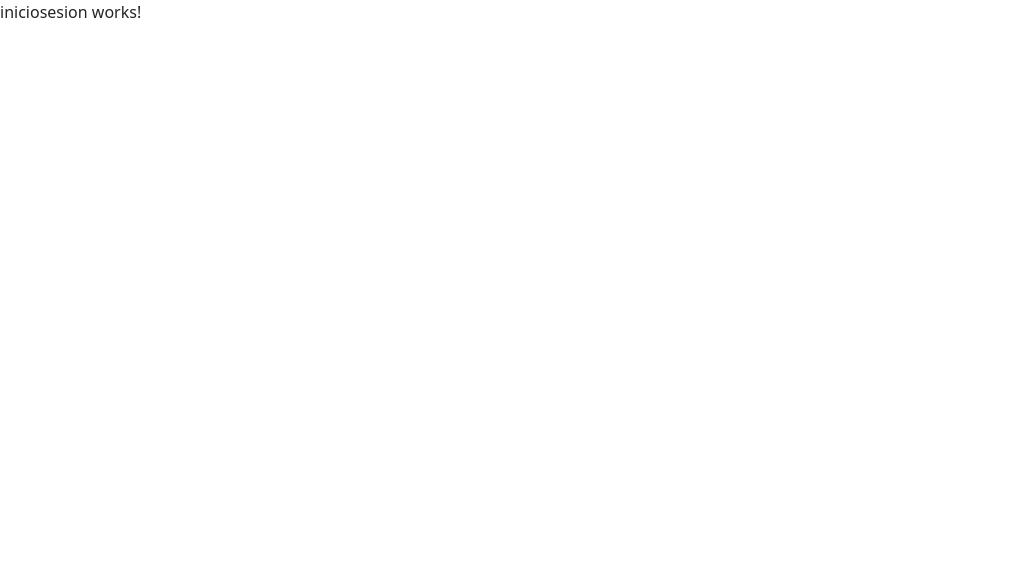
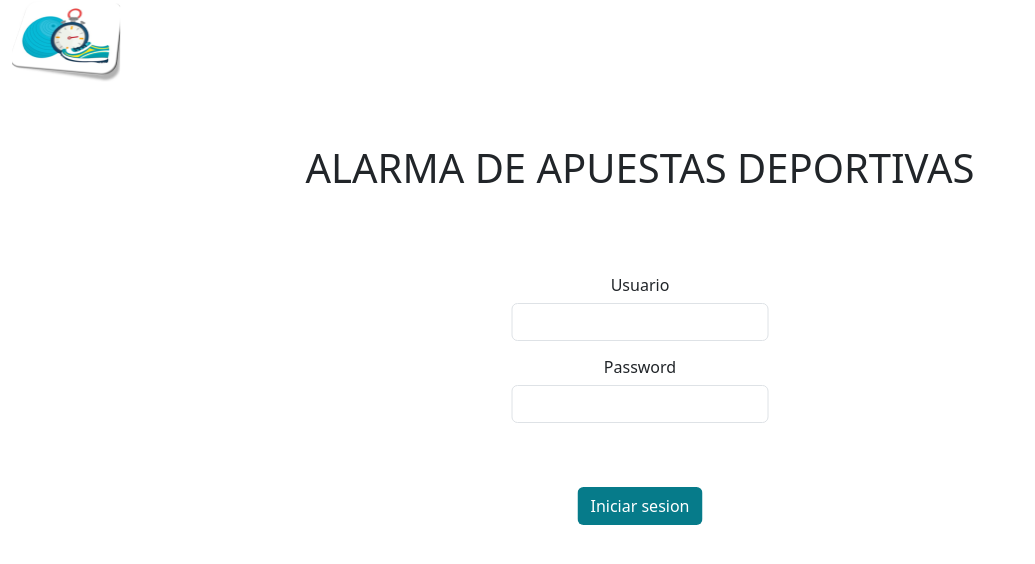
Before and after one commit to IngSneyderAmado/ProyectoFinalUXWeb, an Angular app: page / in a window 1280 px wide. Shown: the top 564 px of the page, without its empty margins (0-1035 px from the left). Built offline with nearby package versions, Linux system fonts and the light colour scheme.

Commit message:
se crea inicio sesion

```diff
--- a/src/app/components/iniciosesion/iniciosesion.component.css
+++ b/src/app/components/iniciosesion/iniciosesion.component.css
@@ -0,0 +1,29 @@
+
+.container {
+  position: absolute;
+  top: 50%;
+  left: 50%;
+  text-align: center;
+  line-height: 20px;
+  transform: translate(-50%, -50%);
+}
+
+.content {
+  width: 300px; /* Ancho deseado */
+  height: 200px; /* Alto deseado */
+  text-align: center; /* Alinea el contenido al centro */
+  line-height: 200px; /* Alinea verticalmente el contenido */
+}
+
+.iniciar{
+  background-color: #067B8A;
+  color: white;
+}
+
+.mt-5{
+  margin-top: 9rem !important;
+}
+
+.mt-4rem{
+  margin-top: 4rem !important;
+}
--- a/src/app/components/iniciosesion/iniciosesion.component.html
+++ b/src/app/components/iniciosesion/iniciosesion.component.html
@@ -1 +1,47 @@
-<p>iniciosesion works!</p>
+<div class="container-fluid" >
+  <div class="row">
+    <div class="col">
+      <a routerLink="/">
+        <img
+          src="../../../assets/images/logohome.png"
+          width="109.08"
+          height="85"
+        />
+      </a>
+    </div>
+    <div class="col-auto mt-5">
+      <h1>ALARMA DE APUESTAS DEPORTIVAS</h1>
+    </div>
+    <div class="col"></div>
+  </div>
+  <div class="row justify-content-md-center">
+    <div class="col"></div>
+    <div class="col-auto container">
+      <form>
+        <div class="mb-3" id="usuario">
+          <label for="exampleInputEmail1" class="form-label"
+            >Usuario</label
+          >
+          <input
+            type="text"
+            class="form-control"
+            id="exampleInputEmail1"
+            aria-describedby="emailHelp"
+          />
+        </div>
+        <div class="mb-3" id="password">
+          <label for="exampleInputPassword1" class="form-label">Password</label>
+          <input
+            type="password"
+            class="form-control"
+            id="exampleInputPassword1"
+          />
+        </div>
+        <div class="mt-4rem">
+          <button type="submit" class="btn iniciar" (click)="irAHome()">Iniciar sesion</button>
+        </div>
+      </form>
+    </div>
+    <div class="col"></div>
+  </div>
+</div>
--- a/src/app/components/iniciosesion/iniciosesion.component.ts
+++ b/src/app/components/iniciosesion/iniciosesion.component.ts
@@ -1,10 +1,21 @@
-import { Component } from '@angular/core';
+import { Component ,OnInit } from '@angular/core';
+import { Router } from '@angular/router';
+
 
 @Component({
   selector: 'app-iniciosesion',
   templateUrl: './iniciosesion.component.html',
   styleUrls: ['./iniciosesion.component.css']
 })
-export class IniciosesionComponent {
+export class IniciosesionComponent implements OnInit  {
+
+  constructor(private router: Router) { }
+
+  ngOnInit(): void {
+  }
+
+  irAHome(): void {
+    this.router.navigate(['/home']);
+  }
 
 }
```
Also changed, not shown: src/assets/images/logohome.png (added).
